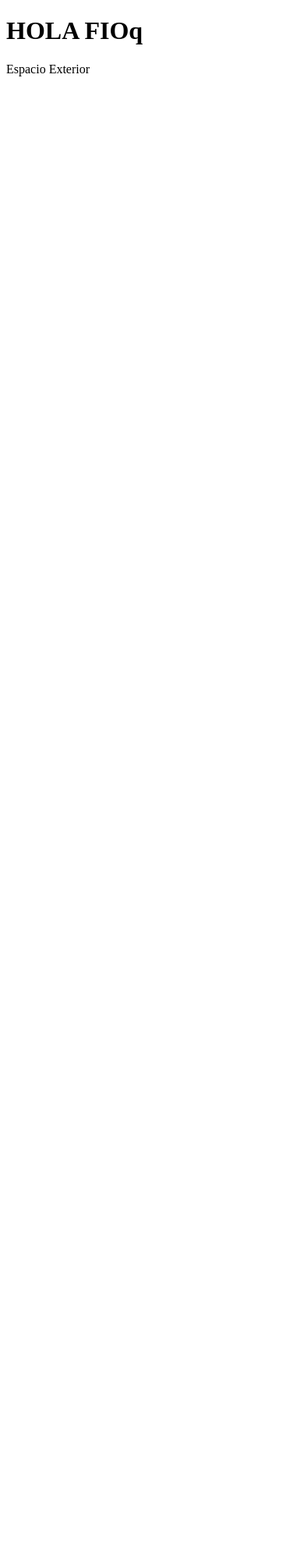
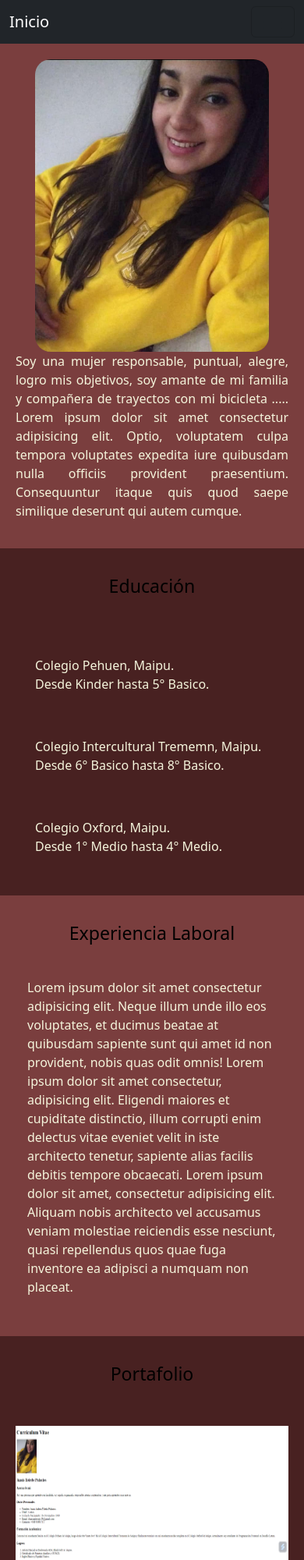
Before and after one commit to andrea-2021/andrea-2021.github.io, a plain HTML site: page index.html in a window 390 px wide. Shown: the top 2000 px of the page at 78% size. Before the commit the page ends 844 px from the top, so only its background shows below. Drawn offline with nearby package versions, Linux system fonts and the light colour scheme.

Commit message:
ultimas modificaciones

```diff
--- a/assets/css/style.css
+++ b/assets/css/style.css
@@ -0,0 +1,112 @@
+.header{
+    display: flex;
+    justify-content: space-evenly;
+    align-items: center;
+    padding: 20px 0;
+    flex-wrap: wrap;
+    background-color:#7A3E3E ;
+}
+
+.header img{
+    width: 300px;
+    border-radius: 20px;
+}
+
+.header p{
+    text-align: justify;
+    color: beige;
+    width: 350px;
+}
+
+.section1{
+    display: flex;
+    justify-content: center;
+    flex-direction: column;
+    padding: 35px 0;
+    background-color: #482121;
+    min-height: 300px;
+}
+
+.section1 h3{
+    display: flex;
+    width: 100%;
+    justify-content: center;
+    margin-bottom: 35px;
+
+}
+
+.parrafos{
+    display: flex;
+    justify-content: space-around;
+    color: beige;
+    flex-wrap: wrap;
+}
+
+.parrafos p{
+    width: 300px;
+    margin-top: 40px;
+}
+
+.section2{
+    background-color: #7A3E3E;
+    display: flex;
+    justify-content: center;
+    flex-direction: column;
+    padding-top: 35px;
+    min-height: 300px;
+}
+.section2 h3{
+    display: flex;
+    justify-content: center;
+    width: 100%;
+
+}
+
+.p1{
+    color: beige;
+    align-items: center;
+    margin: 35px;
+}
+
+.section3{
+    background-color: #482121;
+    display: flex;
+    justify-content: center;
+    flex-direction: column;
+    padding: 35px 0;
+}
+
+.section3 h3{
+    display: flex;
+    justify-content: center;
+    width: 100%;
+}
+
+.cards{
+
+    display: flex;
+    justify-content: space-around;
+    align-items: center;
+    width: 100%;
+    flex-wrap: wrap;
+    margin-top: 35px;
+}
+.cards img{
+    width: 350px;
+    height: 200px;
+    display: flex;
+    justify-content: center;
+    margin: 10px 0;
+    align-items: center;
+}
+footer{
+    background-color:#7A3E3E;
+    color: beige;
+    display: flex;
+    justify-content: center;
+    align-items: center;
+    padding: 10px;
+}
+footer p{
+    margin: 0 ;
+}
--- a/index.html
+++ b/index.html
@@ -4,10 +4,144 @@
         <meta charset="UTF-8" />
         <meta http-equiv="X-UA-Compatible" content="IE=edge" />
         <meta name="viewport" content="width=device-width, initial-scale=1.0" />
-        <title>Document</title>
+        <link rel="stylesheet" href="./assets/css/style.css" />
+        <link
+            href="https://cdn.jsdelivr.net/npm/bootstrap@5.3.0/dist/css/bootstrap.min.css"
+            rel="stylesheet"
+            integrity="sha384-9ndCyUaIbzAi2FUVXJi0CjmCapSmO7SnpJef0486qhLnuZ2cdeRhO02iuK6FUUVM"
+            crossorigin="anonymous"
+        />
+        <title>CV.Anais</title>
     </head>
     <body>
-        <h1>HOLA FIOq</h1>
-        <p>Espacio Exterior</p>
+        <nav class="navbar navbar-expand-lg bg-dark">
+            <div class="container-fluid">
+                <a class="navbar-brand text-white" href="#">Inicio</a>
+                <button
+                    class="navbar-toggler"
+                    type="button"
+                    data-bs-toggle="collapse"
+                    data-bs-target="#navbarSupportedContent"
+                    aria-controls="navbarSupportedContent"
+                    aria-expanded="false"
+                    aria-label="Toggle navigation"
+                >
+                    <span class="navbar-toggler-icon"></span>
+                </button>
+                <div class="collapse navbar-collapse" id="navbarSupportedContent">
+                    <ul class="navbar-nav me-auto mb-2 mb-lg-0">
+                        <li class="nav-item">
+                            <a class="nav-link active text-white" aria-current="page" href="#">CV</a>
+                        </li>
+                        <li class="nav-item">
+                            <a class="nav-link text-white" href="#">Educación</a>
+                        </li>
+                        <li class="nav-item dropdown">
+                            <a class="nav-link dropdown-toggle text-white" href="#" role="button" data-bs-toggle="dropdown" aria-expanded="false">
+                                Portafolio
+                            </a>
+                            <ul class="dropdown-menu">
+                                <li><a class="dropdown-item" href="#">Action</a></li>
+                                <li><a class="dropdown-item" href="#">Another action</a></li>
+                                <li><hr class="dropdown-divider" /></li>
+                                <li><a class="dropdown-item" href="#">Something else here</a></li>
+                            </ul>
+                        </li>
+                    </ul>
+                </div>
+            </div>
+        </nav>
+
+        <div class="header">
+            <img src="./assets/img/yo.jpg" alt="background" />
+            <p>
+                Soy una mujer responsable, puntual, alegre, logro mis objetivos, soy amante de mi familia y compañera de trayectos con mi bicicleta ..... Lorem
+                ipsum dolor sit amet consectetur adipisicing elit. Optio, voluptatem culpa tempora voluptates expedita iure quibusdam nulla officiis provident
+                praesentium. Consequuntur itaque quis quod saepe similique deserunt qui autem cumque.
+            </p>
+        </div>
+
+        <section class="section1">
+            <h3 class="text-black">Educación</h3>
+
+            <div class="parrafos">
+                <div>
+                    <p>
+                        Colegio Pehuen, Maipu.
+                        <br />
+
+                        Desde Kinder hasta 5° Basico.
+                    </p>
+                </div>
+
+                <div>
+                    <p>
+                        Colegio Intercultural Trememn, Maipu.
+                        <br />
+
+                        Desde 6° Basico hasta 8° Basico.
+                    </p>
+                </div>
+                <div>
+                    <p>
+                        Colegio Oxford, Maipu.
+                        <br />
+
+                        Desde 1° Medio hasta 4° Medio.
+                    </p>
+                </div>
+            </div>
+        </section>
+
+        <section class="section2">
+            <h3 class="text-black">Experiencia Laboral</h3>
+            <div class="p1">
+                <p>
+                    Lorem ipsum dolor sit amet consectetur adipisicing elit. Neque illum unde illo eos voluptates, et ducimus beatae at quibusdam sapiente sunt
+                    qui amet id non provident, nobis quas odit omnis! Lorem ipsum dolor sit amet consectetur, adipisicing elit. Eligendi maiores et cupiditate
+                    distinctio, illum corrupti enim delectus vitae eveniet velit in iste architecto tenetur, sapiente alias facilis debitis tempore obcaecati.
+                    Lorem ipsum dolor sit amet, consectetur adipisicing elit. Aliquam nobis architecto vel accusamus veniam molestiae reiciendis esse nesciunt,
+                    quasi repellendus quos quae fuga inventore ea adipisci a numquam non placeat.
+                </p>
+            </div>
+        </section>
+
+        <section class="section3">
+            <h3 class="text-black">Portafolio</h3>
+
+            <div class="cards">
+                <div class="card1">
+                    <img src="./assets/img/curri.png" alt="curriculum" />
+                </div>
+
+                <div class="card2">
+                    <img src="./assets/img/landing.png" alt="landing" />
+                </div>
+
+                <div class="card3">
+                    <img src="./assets/img/iguana.png" alt="iguana" />
+                </div>
+
+                <div class="card4">
+                    <img src="./assets/img/cuppon.png" alt="cuppon" />
+                </div>
+
+                <div class="card5">
+                    <img src="./assets/img/git.png" alt=" git" />
+                </div>
+            </div>
+        </section>
+
+        <footer>
+            <div>
+                <p>Curriculum Vitae. Anais Toledo</p>
+            </div>
+        </footer>
+
+        <script
+            src="https://cdn.jsdelivr.net/npm/bootstrap@5.3.0/dist/js/bootstrap.bundle.min.js"
+            integrity="sha384-geWF76RCwLtnZ8qwWowPQNguL3RmwHVBC9FhGdlKrxdiJJigb/j/68SIy3Te4Bkz"
+            crossorigin="anonymous"
+        ></script>
     </body>
 </html>
```
Also changed, not shown: assets/img/BGann.png (added), assets/img/cuppon.png (added), assets/img/curri.png (added), assets/img/git.png (added), assets/img/iguana.png (added), assets/img/landing.png (added), assets/img/yo.jpg (added).
